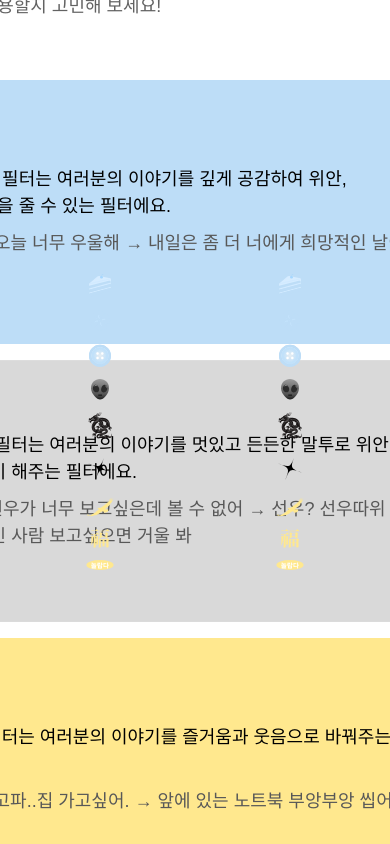
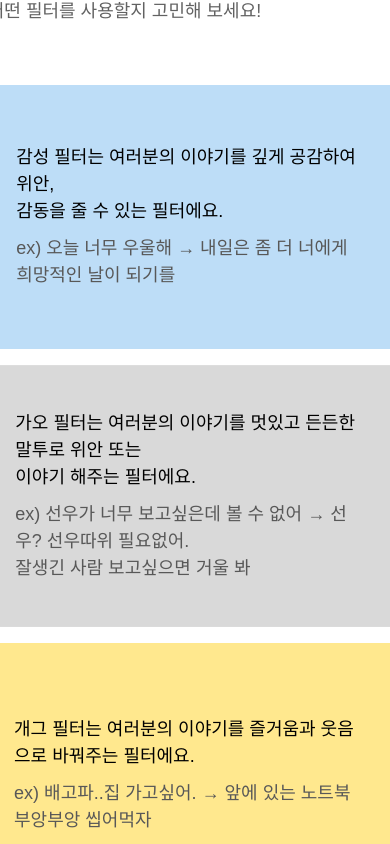
Before and after one commit to TOPPER-mirim/ItShow, a React (Vite) app: page /tickets in a window 390 px wide. Built offline with nearby package versions, Linux system fonts and the light colour scheme; a web font is replaced by a local one.

Commit message:
ViewTicketsPage ipad 프론트 구현

```diff
--- a/src/components/FilterSelect.jsx
+++ b/src/components/FilterSelect.jsx
@@ -21,6 +21,7 @@ const FilterSelect = ({ title, subtitle, onFilterClick }) => {
                     example="ex) 오늘 너무 우울해 → 내일은 좀 더 너에게 희망적인 날이 되기를"
                     onClick={() => onFilterClick("감성")}
                     className="filter-gamsung"
+                    style={{ width: "250px", transform: "scale(0.9)" }}
                 />
                 <FilterCard
                     name="가오 필터"
--- a/src/pages/ViewTicketsPage.jsx
+++ b/src/pages/ViewTicketsPage.jsx
@@ -28,7 +28,7 @@ function ViewTicketsPage() {
             <img
                 src="/images/filter-page-back-icon.svg"
                 alt="Left Wing"
-                className="side-image left"
+                className="side-image-left"
             />
             <div className="center-box">
                 <FilterSelect
@@ -40,7 +40,7 @@ function ViewTicketsPage() {
             <img
                 src="/images/filter-page-back-icon.svg"
                 alt="Right Wing"
-                className="side-image right"
+                className="side-image-right"
             />
         </div>
     );
--- a/src/styles/FilterCard.css
+++ b/src/styles/FilterCard.css
@@ -65,3 +65,10 @@
     transform: translateY(-50%);
     z-index: 0;
 }
+
+@media (max-width: 1024px) {
+    .filter-card{
+        width: 420px;
+    }
+
+}
--- a/src/styles/ViewTicketPage.css
+++ b/src/styles/ViewTicketPage.css
@@ -7,7 +7,7 @@
     align-items: center;
 }
 
-.side-image {
+.side-image-left,.side-image-right {
     position: fixed;
     top: 50%;
     transform: translateY(-50%);
@@ -16,11 +16,11 @@
     z-index: 10;
 }
 
-.left {
+.side-image-left {
     left: 0;
 }
 
-.right {
+.side-image-right {
     right: 0;
 }
 
@@ -65,3 +65,31 @@
     font-size: 1rem;
     color: #666;
 }
+
+
+@media (max-width: 1024px) {
+
+.center-box {
+    top: 50%;
+  margin-top: 10px;
+  width: 700px;
+  height: 700px;
+
+}
+.filter-container {
+    margin-top: -150px;
+}
+
+.side-image-right{
+    display: none;
+}
+
+.side-image-left{
+    display: none;
+}
+
+.filter-card{
+    width: 0px;
+}
+
+}
```
